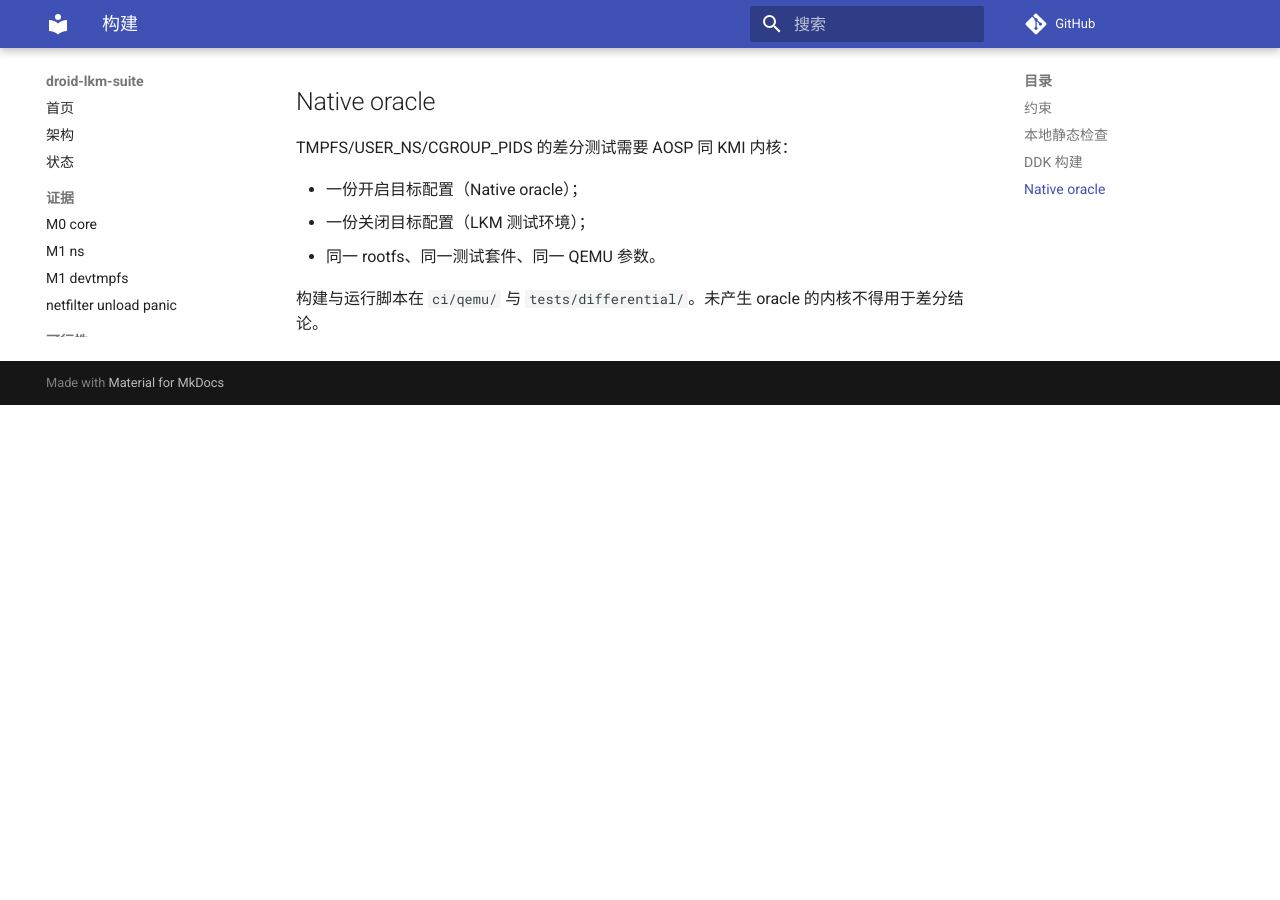
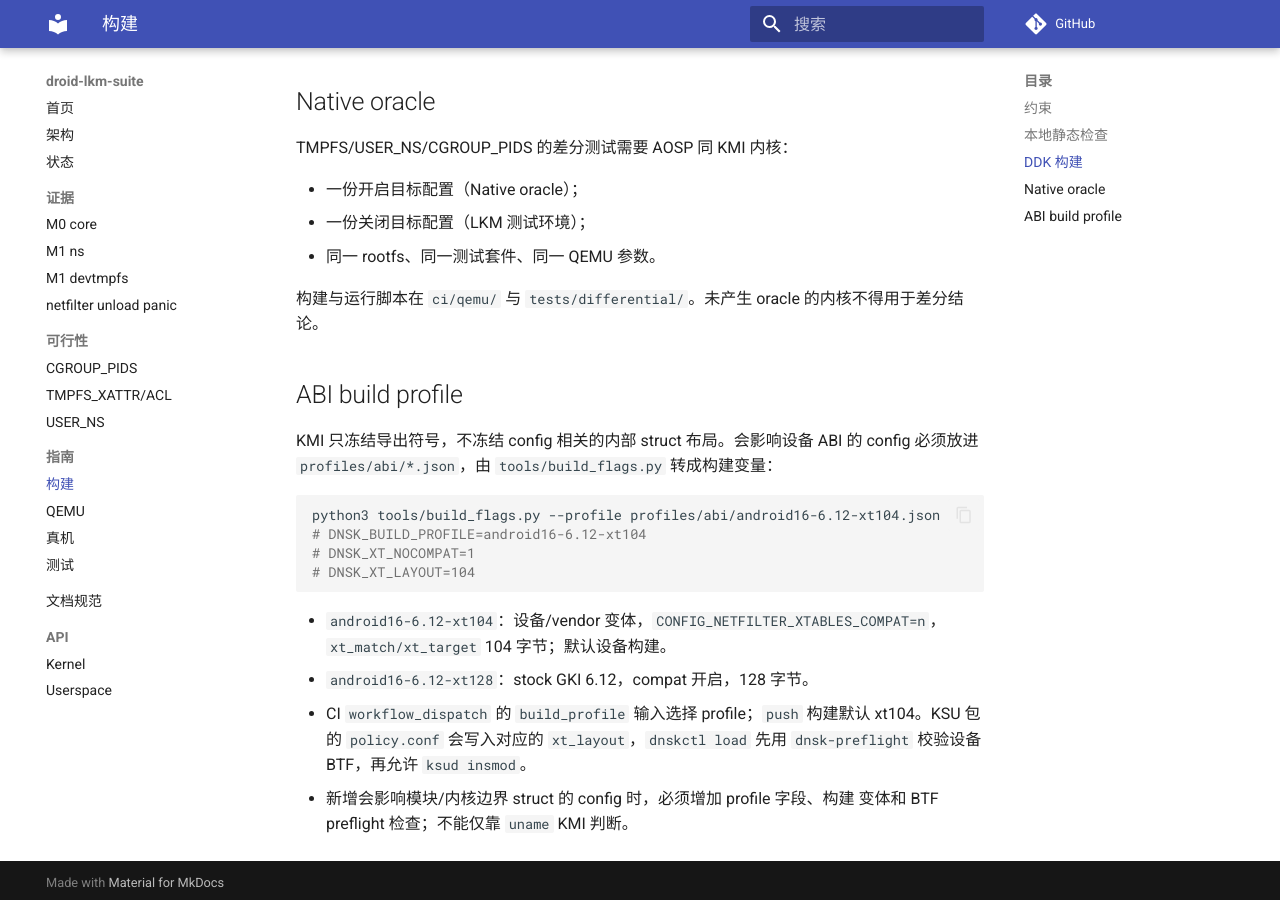
Before and after one commit to uobe1/droid-lkm-suite, an MkDocs documentation site: the page built from docs/guides/build.md, in a window 1280 px wide and 900 px high, scrolled down 653 px. Built offline with MkDocs 1.6.1 and Material for MkDocs 9.7.7, drawn with Linux system fonts in a browser that asks for light colours; comment, search, counter and statistics services are not loaded; before the commit the page ends 1058 px from its top, so only the background shows below that.

Commit message:
docs(build): document ABI build profiles

````diff
--- a/docs/guides/build.md
+++ b/docs/guides/build.md
@@ -30,3 +30,24 @@ TMPFS/USER_NS/CGROUP_PIDS 的差分测试需要 AOSP 同 KMI 内核：
 - 同一 rootfs、同一测试套件、同一 QEMU 参数。
 
 构建与运行脚本在 `ci/qemu/` 与 `tests/differential/`。未产生 oracle 的内核不得用于差分结论。
+
+## ABI build profile
+
+KMI 只冻结导出符号，不冻结 config 相关的内部 struct 布局。会影响设备 ABI 的
+config 必须放进 `profiles/abi/*.json`，由 `tools/build_flags.py` 转成构建变量：
+
+```sh
+python3 tools/build_flags.py --profile profiles/abi/android16-6.12-xt104.json
+# DNSK_BUILD_PROFILE=android16-6.12-xt104
+# DNSK_XT_NOCOMPAT=1
+# DNSK_XT_LAYOUT=104
+```
+
+- `android16-6.12-xt104`：设备/vendor 变体，`CONFIG_NETFILTER_XTABLES_COMPAT=n`，
+  `xt_match/xt_target` 104 字节；默认设备构建。
+- `android16-6.12-xt128`：stock GKI 6.12，compat 开启，128 字节。
+- CI `workflow_dispatch` 的 `build_profile` 输入选择 profile；`push` 构建默认
+  xt104。KSU 包的 `policy.conf` 会写入对应的 `xt_layout`，`dnskctl load`
+  先用 `dnsk-preflight` 校验设备 BTF，再允许 `ksud insmod`。
+- 新增会影响模块/内核边界 struct 的 config 时，必须增加 profile 字段、构建
+  变体和 BTF preflight 检查；不能仅靠 `uname` KMI 判断。
````
